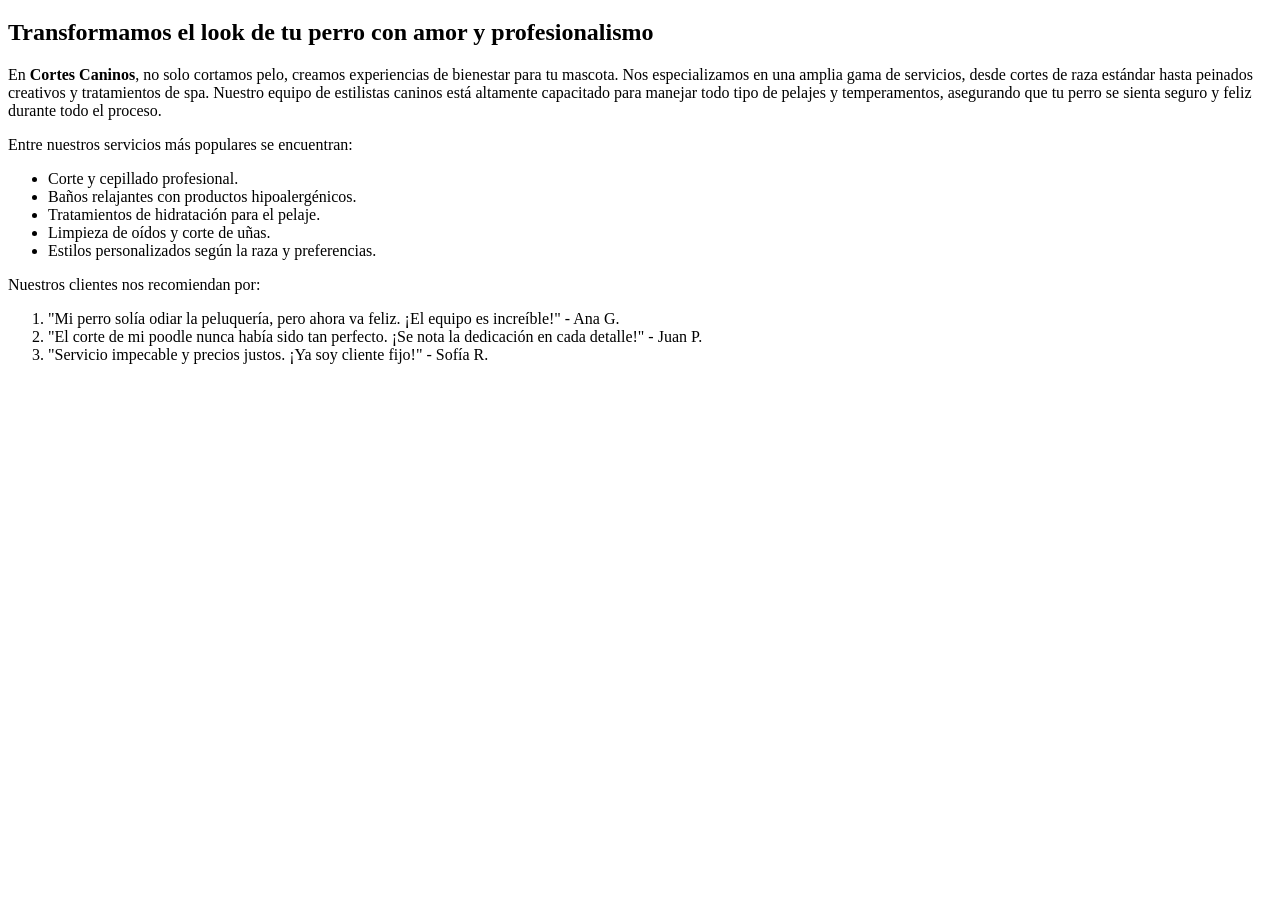
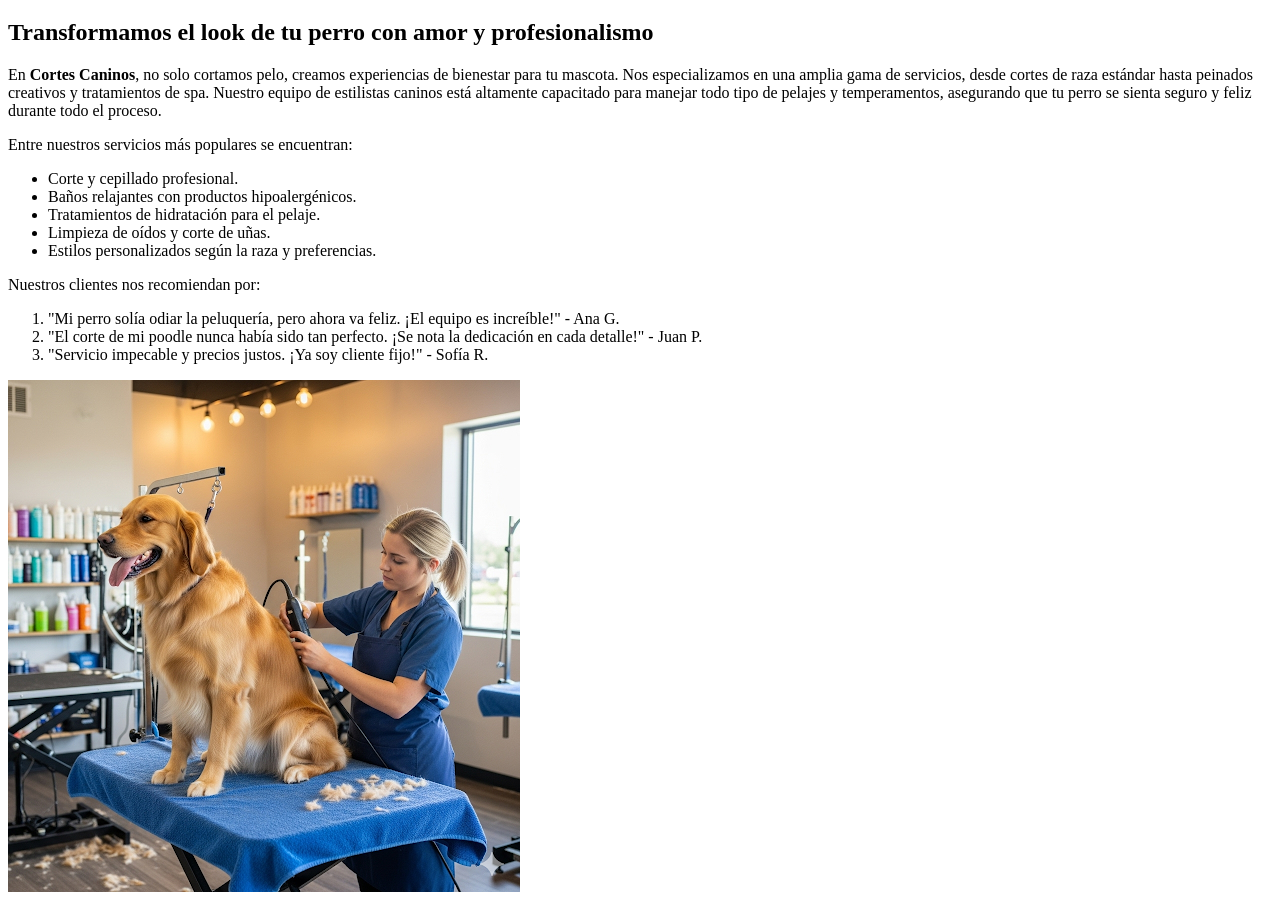
Before and after one commit to andresfllanten/estudiando-html-y-css, a plain HTML site: page PRUEBA/index.html in a window 1280 px wide. Shown: the part 61-965 px from the top of the page. Before the commit the page ends 800 px from the top, so only its background shows below. Drawn offline with Linux system fonts and the light colour scheme.

Commit message:
agregando una imagen

```diff
--- a/PRUEBA/index.html
+++ b/PRUEBA/index.html
@@ -33,5 +33,7 @@
     <li>"Servicio impecable y precios justos. ¡Ya soy cliente fijo!" - Sofía R.</li>
   </ol>
 
+  <img src="cortecanino.png" alt="corte caninos">
+
 </body>
 </html>
```
Also changed, not shown: PRUEBA/cortecanino.png (added).
